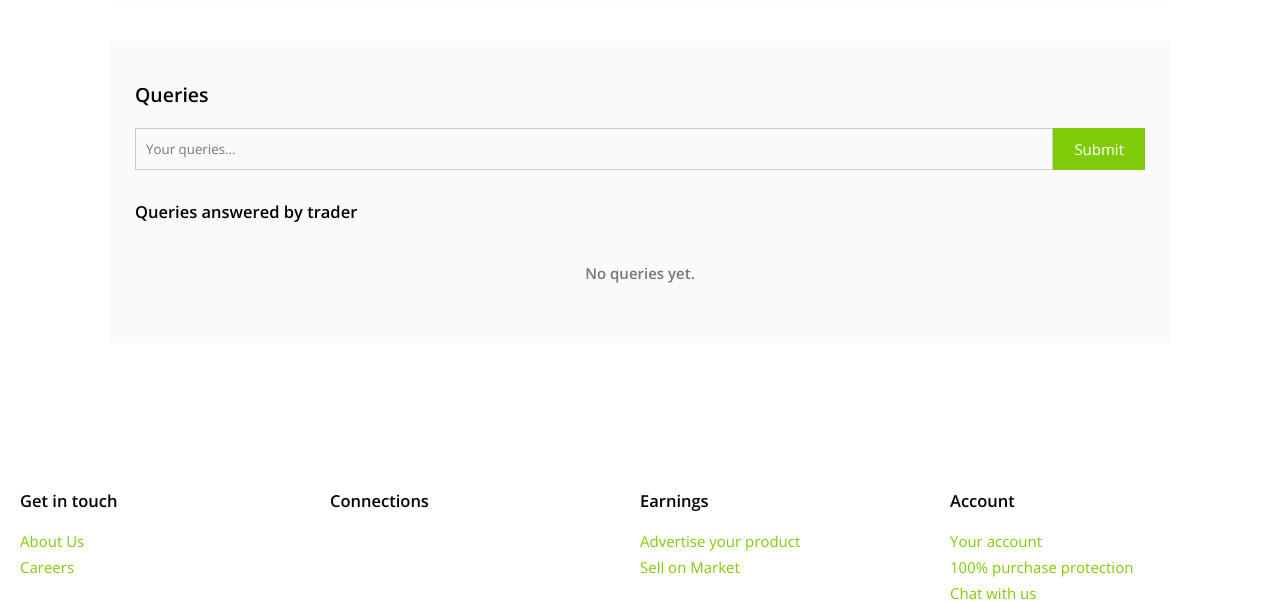
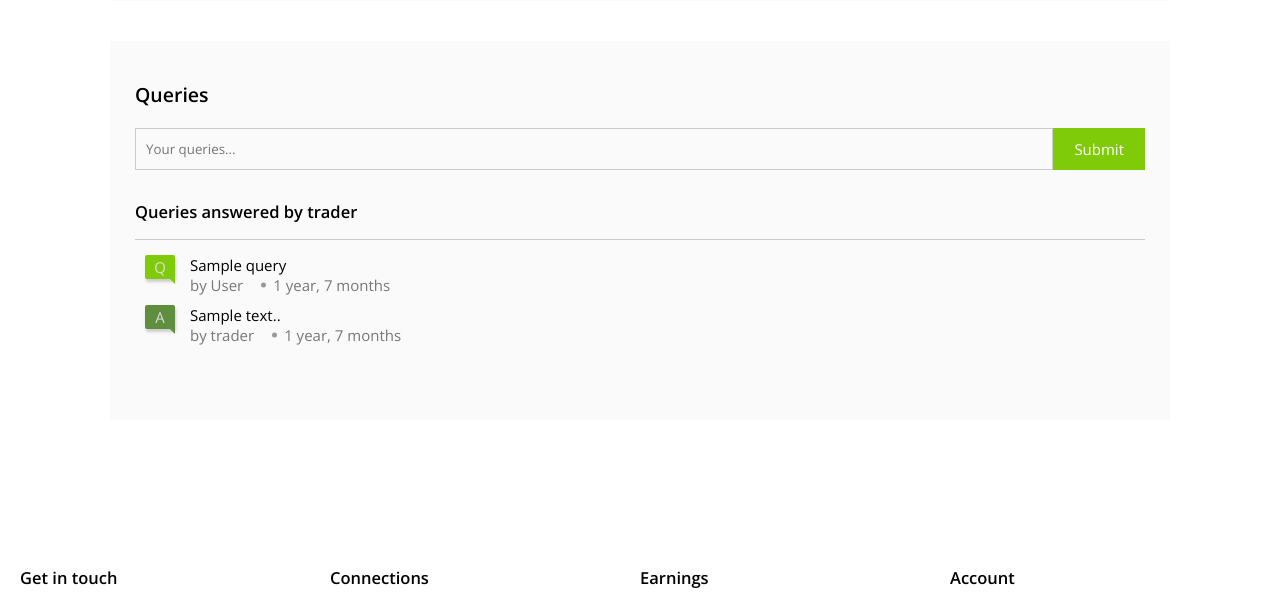
Before and after one commit to lcbiplove/efoodbasket-django, a Django app: page /products/1/ in a window 1280 px wide. Shown: the part 1096-1698 px from the top of the page. Run offline with Django 3.2, Linux system fonts and the light colour scheme; tables that the repository leaves empty hold one stand-in row (values such as "Sample post"); grey boxes marked "Sample" are stand-in pictures; some libraries are stand-ins or nearby versions.

Commit message:
Query add

```diff
--- a/efoodbasket/static/js/header.js
+++ b/efoodbasket/static/js/header.js
@@ -66,6 +66,20 @@ function showMessageBox(){
 }
 function hideMessageBox(){
     cookie_mssg_box.classList.remove("active");
+}
+function getCookie(name) {
+    let cookieValue = null;
+    if (document.cookie && document.cookie !== '') {
+        const cookies = document.cookie.split(';');
+        for (let i = 0; i < cookies.length; i++) {
+            const cookie = cookies[i].trim();
+            if (cookie.substring(0, name.length + 1) === (name + '=')) {
+                cookieValue = decodeURIComponent(cookie.substring(name.length + 1));
+                break;
+            }
+        }
+    }
+    return cookieValue;
 }
 function ajax(method, action, data, callback) {
     const xhttp = new XMLHttpRequest();
--- a/efoodbasket/static/js/queries.js
+++ b/efoodbasket/static/js/queries.js
@@ -19,6 +19,7 @@ window.addEventListener("load", function(){
 
     var onQuerySuccess = function(response) {
         hideBigLoader();
+        console.log(response);
 
         try {
             var data = JSON.parse(response);
@@ -27,10 +28,10 @@ window.addEventListener("load", function(){
             if(data.hasOwnProperty("error")){
                 queryError.innerHTML = data.error;
             }
-            else if(data.hasOwnProperty("data")) {
-                var obj = data.data;
+            else {
                 if(noQuery) noQuery.remove();
-                var addedRow = "<div class='each-query' data-query-id='"+obj.QUERY_ID+"'><div class='query-wrapper'><div class='query-indicator'></div><div><div class='query-text'>"+obj.QUESTION+"</div><div class='querer-detail'><span>by "+obj.QUESTION_BY+"</span><span class='stock-text'>"+obj.AGO_QUESTION+"</span></div><div class='delete-item delete-query' data-query-id='"+obj.QUERY_ID+"' data-product-id="+obj.PRODUCT_ID+"><span>Delete</span></div></div></div></div>";
+
+                var addedRow = "<div class='each-query' data-query-id='"+data.query_id+"'><div class='query-wrapper'><div class='query-indicator'></div><div><div class='query-text'>"+data.question+"</div><div class='querer-detail'><span>by "+data.question_by+"</span><span class='stock-text'>"+data.time_since+"</span></div><div class='delete-item delete-query' data-query-id='"+data.query_id+"' data-product-id="+data.product_id+"><span>Delete</span></div></div></div></div>";
                 queriesContainer.insertAdjacentHTML("afterbegin", addedRow);
                 queryForm.reset();
                 deleteQueriesElems = document.querySelectorAll(".delete-query");
@@ -48,7 +49,9 @@ window.addEventListener("load", function(){
 
             var action = queryForm.getAttribute("action");
             var data = new FormData();
+            // getCookie('csrftoken');
             data.append("question", question.value);
+            data.append("csrfmiddlewaretoken", getCookie('csrftoken'));
             ajax("POST", action, data, onQuerySuccess);
         }
     }
@@ -79,7 +82,6 @@ window.addEventListener("load", function(){
 
     var onAnswerSuccess = function(response) {
         hideBigLoader();
-
         try {
             var data = JSON.parse(response);
 
@@ -87,10 +89,9 @@ window.addEventListener("load", function(){
             if(data.hasOwnProperty("error")){
                 queryError.innerHTML = data.error;
             }
-            else if(data.hasOwnProperty("data")) {
-                var obj = data.data;
-                var answerRow = "<div class='query-wrapper answer-wrapper'><div class='query-indicator answer'></div><div><div class='query-text'>"+obj.ANSWER+"</div><div class='querer-detail'><span>by trader</span><span class='stock-text'> "+obj.AGO_ANSWER+"</span></div><div class='delete-item delete-answer' data-query-id='"+obj.QUERY_ID+"' data-product-id="+obj.PRODUCT_ID+"><span>Delete</span></div></div></div></div>";
-                var eachRow = document.querySelector(".each-query[data-query-id='"+query_id+"']");
+            else {
+                var answerRow = "<div class='query-wrapper answer-wrapper'><div class='query-indicator answer'></div><div><div class='query-text'>"+data.answer+"</div><div class='querer-detail'><span>by trader</span><span class='stock-text'> "+data.time_since+"</span></div><div class='delete-item delete-answer' data-query-id='"+data.query_id+"' data-product-id="+data.product_id+"><span>Delete</span></div></div></div></div>";
+                var eachRow = document.querySelector(".each-query[data-query-id='"+data.query_id+"']");
                 eachRow.innerHTML += answerRow;
                 answerForm.reset();
                 answeringToText.innerHTML = "";
@@ -117,6 +118,7 @@ window.addEventListener("load", function(){
             var action = "/ajax/products/"+product_id+"/add-answer/"+query_id+"/";
             var data = new FormData();
             data.append("answer", answer.value);
+            data.append("csrfmiddlewaretoken", getCookie('csrftoken'));
             ajax("POST", action, data, onAnswerSuccess);
         }
     }
@@ -143,6 +145,7 @@ window.addEventListener("load", function(){
 
                 var action = "/ajax/products/"+product_id+"/delete-query/"+query_id+"/";
                 var data = new FormData();
+                data.append("csrfmiddlewaretoken", getCookie('csrftoken'));
                 data.append("value", "value");
                 ajax("POST", action, data, onDeleteSuccess);
             }
@@ -159,6 +162,7 @@ window.addEventListener("load", function(){
 
                 var action = "/ajax/products/"+product_id+"/delete-answer/"+query_id+"/";
                 var data = new FormData();
+                data.append("csrfmiddlewaretoken", getCookie('csrftoken'));
                 data.append("value", "value");
                 ajax("POST", action, data, onDeleteAnswerSuccess);
             }
--- a/products/admin.py
+++ b/products/admin.py
@@ -5,3 +5,6 @@ admin.site.register(models.Shop)
 admin.site.register(models.ProductCategory)
 admin.site.register(models.Product)
 admin.site.register(models.ProductImage)
+admin.site.register(models.Query)
+admin.site.register(models.Rating)
+admin.site.register(models.Review)
--- a/products/templates/manage-products.html
+++ b/products/templates/manage-products.html
@@ -18,7 +18,7 @@
                 {% if is_visitor_owner %}
                     Manage Products ({{ products|length }})
                 {% else %}
-                    Products by {{user.fullname}}
+                    Products by {{trader.user.fullname}}
                 {% endif %}
             </div>
             {% if is_admin %}
--- a/products/templates/product.html
+++ b/products/templates/product.html
@@ -202,7 +202,8 @@
                                 <button id="rate-btn" class="rate-btn disabled">Rate</button>
                             </div>
                         </div>
-                        <form id="review-form" action="/ajax/products/{{product.PRODUCT_ID}}/add-review/" method="post">
+                        <form id="review-form" action="/ajax/products/{{product.PRODUCT_ID}}/add-review/" method="POST">
+                            {% csrf_token %}
                             <div class="queries-form">
                                 <input id="review-inpt" name="review_text" class="query-inpt" type="text" placeholder="Your review about the product...">
                                 <input id="rating-inpt" value="{{product.reviewer.RATING}}" name="rating" type="hidden" />
@@ -274,12 +275,13 @@
                         Queries
                     </div>
                     <div class="queries-form-wrapper">
-                        {% if not is_trader %}
-                            <form id="queries-form"  action="/ajax/products/{{product.id}}/add-query/" method="post">
+                        {% if not user.is_trader %}
+                            <form id="queries-form"  action="{% url 'query_create' product.id %}" method="POST">
+                                {% csrf_token %}
                                 <div class="queries-form">
                                     <input id="question" name="question" class="query-inpt" type="text" placeholder="Your queries..." required>
-                                    {% if not user %}
-                                        <a href="/login/?next=/products/{{ product.id }}/" class="submit-btn">Submit</a>
+                                    {% if not user.is_authenticated %}
+                                        <a href="{% url 'login' %}?next={% url 'product_detail' product.id %}" class="submit-btn">Submit</a>
                                     {% else %}
                                         <button type="submit" class="submit-btn">Submit</button>
                                     {% endif %}
@@ -288,8 +290,9 @@
                             </form>
                         {% endif %}
 
-                        {% if product.shop.TRADER_ID == user.user_id %}
+                        {% if product.shop.trader.id == user.trader.id %}
                             <form id="answer-form" class="d-none" action="/ajax/products/{{product.id}}/add-answer/{{ product.QUERY_ID }}/" method="post">
+                                {% csrf_token %}
                                 <small id="answering-to-text" class="grey-text"></small>
                                 <div class="queries-form">
                                     <input id="answer" name="answer" class="query-inpt" type="text" placeholder="Your answer..." required>
@@ -304,41 +307,41 @@
                                 Queries answered by trader
                             </div>
                             <div id="queries-container" class="queries-row">
-                                {% for query in product.getQueries %}
-                                <div class="each-query" data-query-id="{{ query.QUERY_ID }}">
+                                {% for query in product.query_set.all %}
+                                <div class="each-query" data-query-id="{{ query.id }}">
                                     <div class="query-wrapper">
                                         <div class="query-indicator"></div>
                                         <div>
-                                            <div class="query-text">{{ query.QUESTION }}</div>
+                                            <div class="query-text">{{ query.question }}</div>
                                             <div class="querer-detail">
-                                                <span>by {{ query.questionBy }}</span>
-                                                <span class="stock-text">{{ query.agoQuestion }}</span>
+                                                <span>by {{ query.user.fullname }}</span>
+                                                <span class="stock-text">{{ query.question_date|timesince }}</span>
                                             </div>
-                                            {% if not query.isAnswered and product.shop.TRADER_ID == user.user_id %}
-                                            <div class="answer-it" data-query-id="{{ query.QUERY_ID }}" data-product-id="{{ query.PRODUCT_ID }}">
+                                            {% if not query.is_answered and product.shop.trader.id == user.trader.id %}
+                                            <div class="answer-it" data-query-id="{{ query.id }}" data-product-id="{{ product.id }}">
                                                 <span class="iconify" data-icon="ri:question-answer-line" data-inline="false"></span>
                                                 <span>Answer</span>
                                             </div>
                                             {% endif %}
 
-                                            {% if query.USER_ID == user.user_id %}
-                                            <div class="delete-item delete-query" data-query-id="{{ query.QUERY_ID }}" data-product-id="{{ query.PRODUCT_ID }}">
+                                            {% if query.user.id == user.id %}
+                                            <div class="delete-item delete-query" data-query-id="{{ query.id }}" data-product-id="{{ product.id }}">
                                                 <span>Delete</span>
                                             </div>
                                             {% endif %}
                                         </div>
                                     </div>
-                                    {% if query.ANSWER %}
+                                    {% if query.is_answered %}
                                      <div class="query-wrapper answer-wrapper">
                                         <div class="query-indicator answer"></div>
                                         <div>
-                                            <div class="query-text">{{query.ANSWER}}.</div>
+                                            <div class="query-text">{{query.answer}}.</div>
                                             <div class="querer-detail">
                                                 <span>by trader</span>
-                                                <span class="stock-text">{{ query.agoAnswer}}</span>
+                                                <span class="stock-text">{{ query.answer_date|timesince }}</span>
                                             </div>
-                                            {% if product.getOwnerId == user.user_id %}
-                                            <div class="delete-item delete-answer" data-query-id="{{ query.QUERY_ID }}" data-product-id="{{ query.PRODUCT_ID }}">
+                                            {% if product.shop.trader.user.id == user.id %}
+                                            <div class="delete-item delete-answer" data-query-id="{{ query.id }}" data-product-id="{{ product.id }}">
                                                 <span>Delete</span>
                                             </div>
                                             {% endif %}
--- a/products/urls.py
+++ b/products/urls.py
@@ -12,4 +12,8 @@ urlpatterns = [
     path('products/<pk>/edit/', views.ProductUpdateView.as_view(), name='product_update'),
     path('products/<pk>/delete/', views.ProductDeleteView.as_view(), name='product_delete'),
     path('traders/<pk>/products/visit/', views.VisitTraderView.as_view(), name='visit_trader'),
+    path('ajax/products/<pk>/add-query/', views.QueryCreateView.as_view(), name='query_create'),
+    path('ajax/products/<id>/delete-query/<pk>/', views.QueryDeleteView.as_view(), name='query_delete'),
+    path('ajax/products/<id>/add-answer/<pk>/', views.AnswerUpdateView.as_view(), name='answer_create'),
+    path('ajax/products/<id>/delete-answer/<pk>/', views.AnswerDeleteView.as_view(), name='answer_delete'),
 ]
--- a/products/views.py
+++ b/products/views.py
@@ -1,14 +1,16 @@
-from django.contrib.auth.mixins import LoginRequiredMixin
+from users.models import Trader
 from django.core.checks import messages
+from django.http.response import JsonResponse
 from django.shortcuts import redirect
-from django.views.generic import ListView, CreateView, DeleteView, UpdateView, TemplateView, DetailView
-from .models import Product, ProductCategory, Shop, ProductImage
+from django.views.generic import ListView, CreateView, DeleteView, UpdateView, DetailView
+from .models import Product, ProductCategory, Query, Shop, ProductImage
 from django.urls import reverse_lazy
 from django.contrib.messages.views import SuccessMessageMixin
-from .permissions import ShopOwnerRequired, ProductOwnerRequired
-from users.permissions import TraderRequired
+from .permissions import ShopOwnerRequired, ProductOwnerRequired, QuestionOwnerRequired, AnswerOwnerRequired
+from users.permissions import TraderRequired, CustomerRequired
 from django.contrib import messages
 from .forms import CreateProductForm
+from django.utils import timezone
 
 class ShopCreateView(TraderRequired, SuccessMessageMixin, CreateView):
     model = Shop
@@ -17,7 +19,7 @@ class ShopCreateView(TraderRequired, SuccessMessageMixin, CreateView):
     success_message = 'Shop Added successfully!'
 
     def dispatch(self, request, *args, **kwargs):
-        if request.user.is_authenticated:
+        if request.user.is_authenticated and request.user.is_trader:
             shop_count = Shop.objects.filter(trader__id=request.user.trader.id).count()
             if shop_count >= 2:
                 messages.add_message(request, messages.INFO, 'You can only add upto 2 shops.', 'info')
@@ -91,7 +93,8 @@ class ManageProductView(TraderRequired, ListView):
     context_object_name = 'products'
     extra_context = {'is_visitor_owner': True}
 
-class VisitTraderView(TemplateView):
+class VisitTraderView(DetailView):
+    model = Trader
     template_name = 'manage-products.html'
     context_object_name = 'trader'
 
@@ -130,3 +133,81 @@ class ProductDeleteView(SuccessMessageMixin, ProductOwnerRequired, DeleteView):
 
     def http_method_not_allowed(self, request, *args, **kwargs):
         return redirect(self.success_url)
+
+class QueryCreateView(CustomerRequired, CreateView):
+    model = Query
+    fields = ['question']
+
+    def form_valid(self, form):
+        self.object = form.save(commit=False)
+        self.object.user = self.request.user
+        self.object.product = Product.objects.get(pk=self.kwargs['pk'])
+        self.object.save()
+        payload = self.get_response_data()
+        return JsonResponse(payload)
+
+    def form_invalid(self, form):
+        return JsonResponse({
+            'error': form['question'].errors[0]
+        })
+
+    def get_response_data(self) -> dict:
+        data = {}
+        data['query_id'] = self.object.id
+        data['question'] = self.object.question
+        data['question_by'] = self.object.user.fullname
+        data['time_since'] = 'just now'
+        data['product_id'] = self.object.product.id
+        return data
+
+
+class QueryDeleteView(QuestionOwnerRequired, DeleteView):
+    model = Query
+    success_url = reverse_lazy('product_manage')
+    http_method_names = ['post']
+
+    def http_method_not_allowed(self, request, *args, **kwargs):
+        return redirect(self.success_url)
+
+    def delete(self, request, *args, **kwargs):
+        self.get_object().delete()
+        payload = {'delete': 'ok'}
+        return JsonResponse(payload)
+
+class AnswerUpdateView(AnswerOwnerRequired, UpdateView):
+    model = Query
+    fields = ['answer']
+    http_method_names = ['post']
+
+    def form_valid(self, form):
+        self.object = form.save(commit=False)
+        self.object.answer_date = timezone.now()
+        self.object.save()
+        payload = self.get_response_data()
+        return JsonResponse(payload)
+
+    def form_invalid(self, form):
+        return JsonResponse({
+            'error': form['answer'].errors[0]
+        })
+
+    def get_response_data(self) -> dict:
+        data = {}
+        data['query_id'] = self.object.id
+        data['answer'] = self.object.answer
+        data['time_since'] = 'just now'
+        data['product_id'] = self.object.product.id
+        return data
+
+class AnswerDeleteView(AnswerOwnerRequired, UpdateView):
+    model = Query
+    fields = ['answer']
+    http_method_names = ['post']
+
+    def form_valid(self, form):
+        self.object = form.save(commit=False)
+        self.object.answer = None
+        self.object.answer_date = None
+        self.object.save()
+        payload = {'delete': 'ok'}
+        return JsonResponse(payload)
```
Also changed, not shown: products/models.py (+43 -1 lines), products/permissions.py (+14 -0 lines), users/permissions.py (+8 -0 lines), products/migrations/0004_auto_20210904_1309.py (added).
